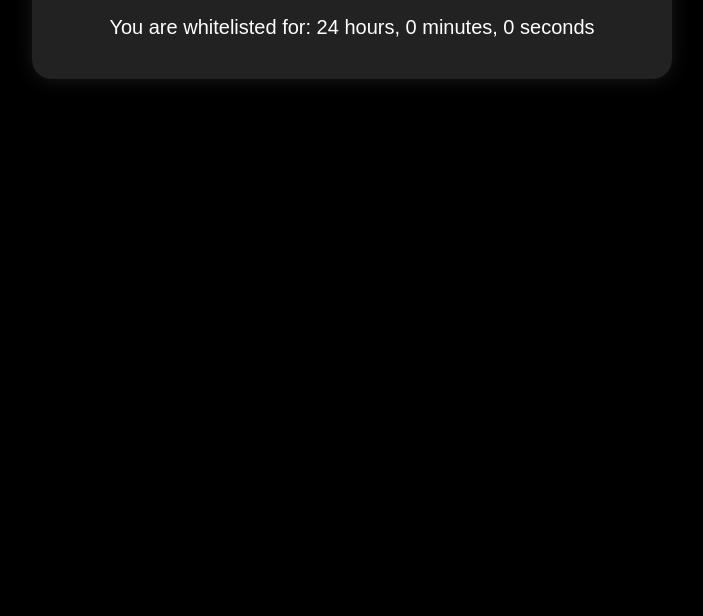
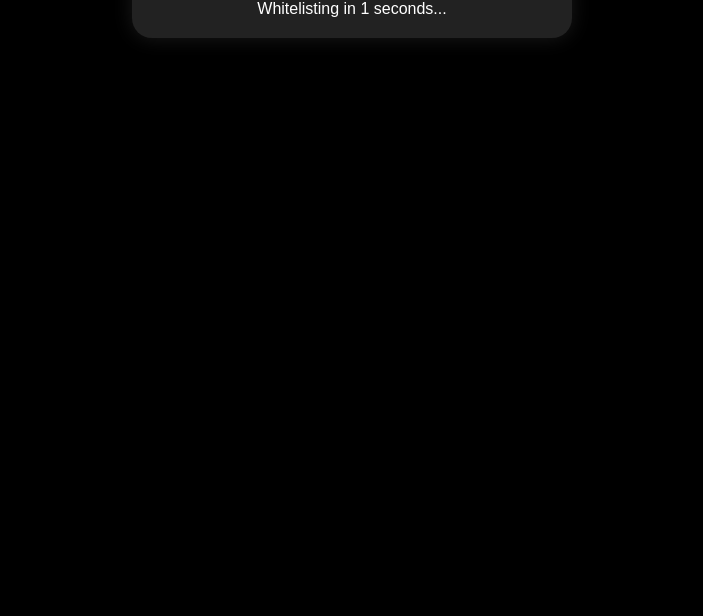
Before and after one commit to Iamiak/VELVET-X-KEY-SYSTEM, a plain HTML site: page index.html in a window 1280 px wide. Shown: the part 184-800 px from the top of the page, without its empty margins (288-991 px from the left). Drawn offline with Linux system fonts and the light colour scheme.

Commit message:
Update index.html

```diff
--- a/index.html
+++ b/index.html
@@ -15,7 +15,7 @@ body {
 }
 
 .container {
-  max-width: 600px;
+  max-width: 400px;
   margin: 100px auto;
   background-color: #222222;
   padding: 20px;
@@ -25,16 +25,16 @@ body {
 
 h1 {
   color: #ffffff;
+  font-size: 24px;
+  margin-bottom: 20px;
 }
 
 #whitelistStatus {
-  font-size: 20px;
-  margin-bottom: 20px;
+  font-size: 18px;
 }
 
-#key {
-  font-size: 24px;
-  margin-bottom: 20px;
+#countdownWrapper {
+  font-size: 16px;
 }
 
 #copyBtn {
@@ -44,55 +44,40 @@ h1 {
   border: none;
   cursor: pointer;
   border-radius: 5px;
-  margin-top: 10px;
+  margin-top: 20px;
 }
 
 #copyBtn:hover {
   background-color: #0056b3;
 }
 
-#blockingOverlay {
-  position: fixed;
-  top: 0;
-  left: 0;
-  width: 100%;
-  height: 100%;
-  background-color: rgba(0, 0, 0, 0.5);
-  display: none;
-  justify-content: center;
-  align-items: center;
-  z-index: 9999;
-}
-
-.blockingMessage {
-  background-color: #333333;
-  padding: 20px;
-  border-radius: 10px;
-  box-shadow: 0 0 20px rgba(255, 255, 255, 0.3);
-}
 </style>
 </head>
 <body>
 <div class="container">
   <h1>Whitelist System</h1>
-  <div id="whitelistStatus"></div>
+  <div id="whitelistStatus">
+    <div id="countdownWrapper"></div>
+  </div>
 </div>
 
 <script>
-var weinzWhitelisted = []; // Initialize an empty whitelist
 var whitelistDuration = 24 * 60 * 60 * 1000; // 24 hours in milliseconds
+var hwid = getHWID();
 
-function isWeinzWhitelisted(hwid) {
+function isWhitelisted(hwid) {
   var storedData = JSON.parse(localStorage.getItem('whitelist_' + hwid));
   return storedData && (Date.now() - storedData.timestamp) < whitelistDuration;
 }
 
-function addToWhitelist(hwid) {
+function addToWhitelist(hwid, ip) {
   var storedData = JSON.parse(localStorage.getItem('whitelist_' + hwid));
   var isNewWhitelisted = false;
   if (!storedData || (Date.now() - storedData.timestamp) >= whitelistDuration) {
-    storedData = { timestamp: Date.now() };
+    storedData = { timestamp: Date.now(), ip: ip };
     localStorage.setItem('whitelist_' + hwid, JSON.stringify(storedData));
+    // Store IP in a separate document
+    localStorage.setItem('ip_' + hwid, ip);
     isNewWhitelisted = true;
   }
   return isNewWhitelisted;
@@ -104,36 +89,45 @@ function getHWID() {
 }
 
 document.addEventListener("DOMContentLoaded", function() {
-  var whitelistStatus = document.getElementById('whitelistStatus');
-  var hwid = getHWID();
+  var countdownWrapper = document.getElementById('countdownWrapper');
+  showWhitelistingCountdown();
 
-  if (isWeinzWhitelisted(hwid)) {
-    updateRemainingTime();
-  } else {
-    setTimeout(function() {
-      if (addToWhitelist(hwid)) {
-        updateRemainingTime();
-      }
-    }, 5000); // Wait 5 seconds before whitelisting
-  }
+  setTimeout(function() {
+    var ip = "127.0.0.1"; // Example IP, replace with actual IP detection logic
+    if (!isWhitelisted(hwid)) {
+      addToWhitelist(hwid, ip);
+    }
+    startCountdown();
+  }, 5000); // Wait 5 seconds before starting the countdown
+});
 
-  // Update remaining time every second
-  setInterval(function() {
-    if (isWeinzWhitelisted(hwid)) {
-      updateRemainingTime();
+function showWhitelistingCountdown() {
+  var timer = 5;
+  var countdown = setInterval(function() {
+    if (timer <= 0) {
+      clearInterval(countdown);
+      startCountdown();
+    } else {
+      countdownWrapper.textContent = "Whitelisting in " + timer + " seconds...";
+      timer--;
     }
   }, 1000);
-});
+}
 
-function updateRemainingTime() {
-  var hwid = getHWID();
-  var whitelistStatus = document.getElementById('whitelistStatus');
-  var storedData = JSON.parse(localStorage.getItem('whitelist_' + hwid));
-  var remainingTime = whitelistDuration - (Date.now() - storedData.timestamp);
-  var hours = Math.floor(remainingTime / (1000 * 60 * 60));
-  var minutes = Math.floor((remainingTime % (1000 * 60 * 60)) / (1000 * 60));
-  var seconds = Math.floor((remainingTime % (1000 * 60)) / 1000);
-  whitelistStatus.textContent = "You are whitelisted for: " + hours + " hours, " + minutes + " minutes, " + seconds + " seconds";
+function startCountdown() {
+  var remainingTime = whitelistDuration - (Date.now() - JSON.parse(localStorage.getItem('whitelist_' + hwid)).timestamp);
+  var countdown = setTimeout(function update() {
+    if (remainingTime <= 0) {
+      countdownWrapper.textContent = "Your whitelist has expired.";
+    } else {
+      var hours = Math.floor(remainingTime / (1000 * 60 * 60));
+      var minutes = Math.floor((remainingTime % (1000 * 60 * 60)) / (1000 * 60));
+      var seconds = Math.floor((remainingTime % (1000 * 60)) / 1000);
+      countdownWrapper.textContent = "Remaining time: " + hours + " hours, " + minutes + " minutes, " + seconds + " seconds";
+      remainingTime -= 1000;
+      setTimeout(update, 1000); // Update the countdown every second
+    }
+  }, 1000);
 }
 </script>
 </body>
```
